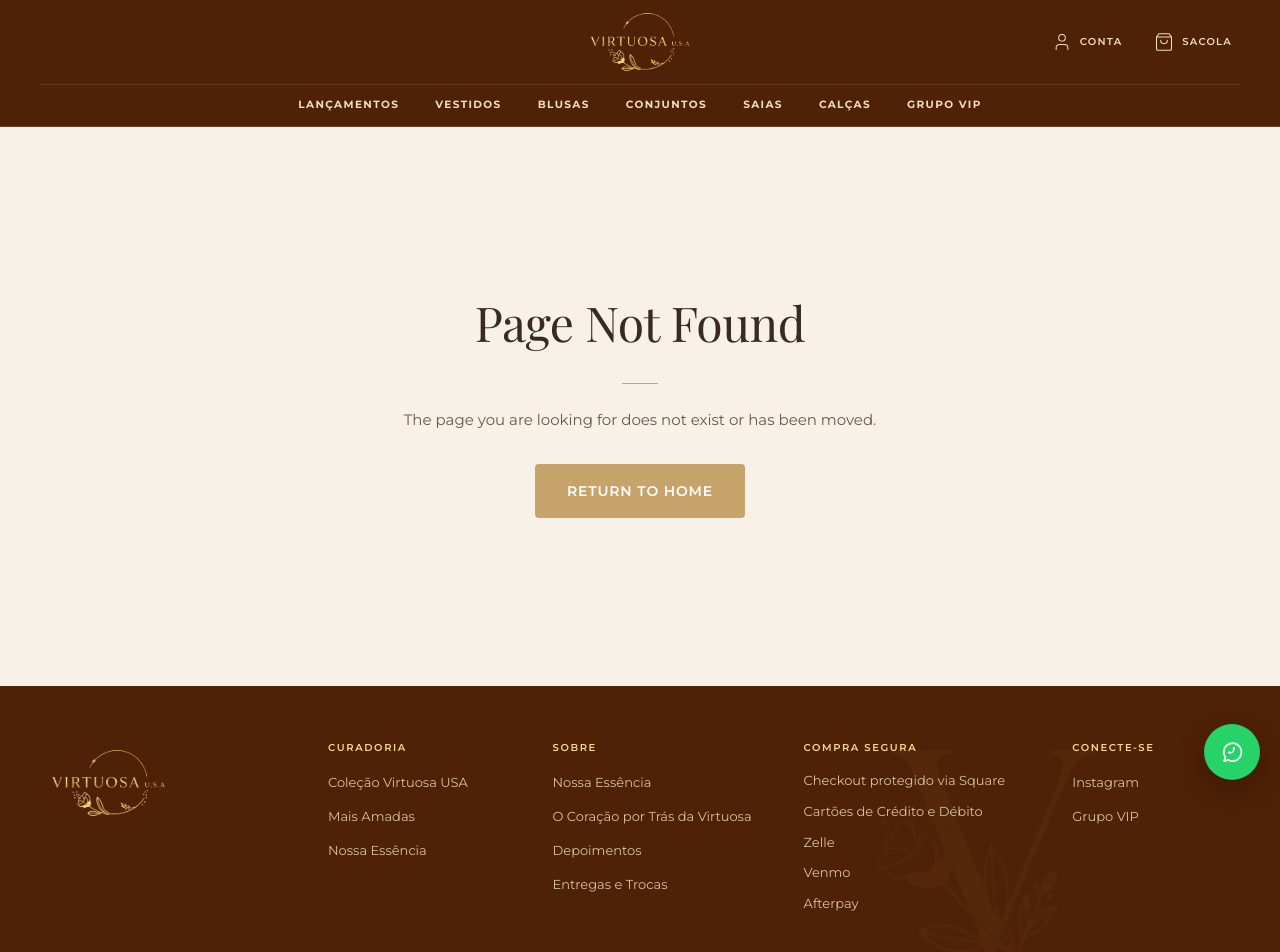
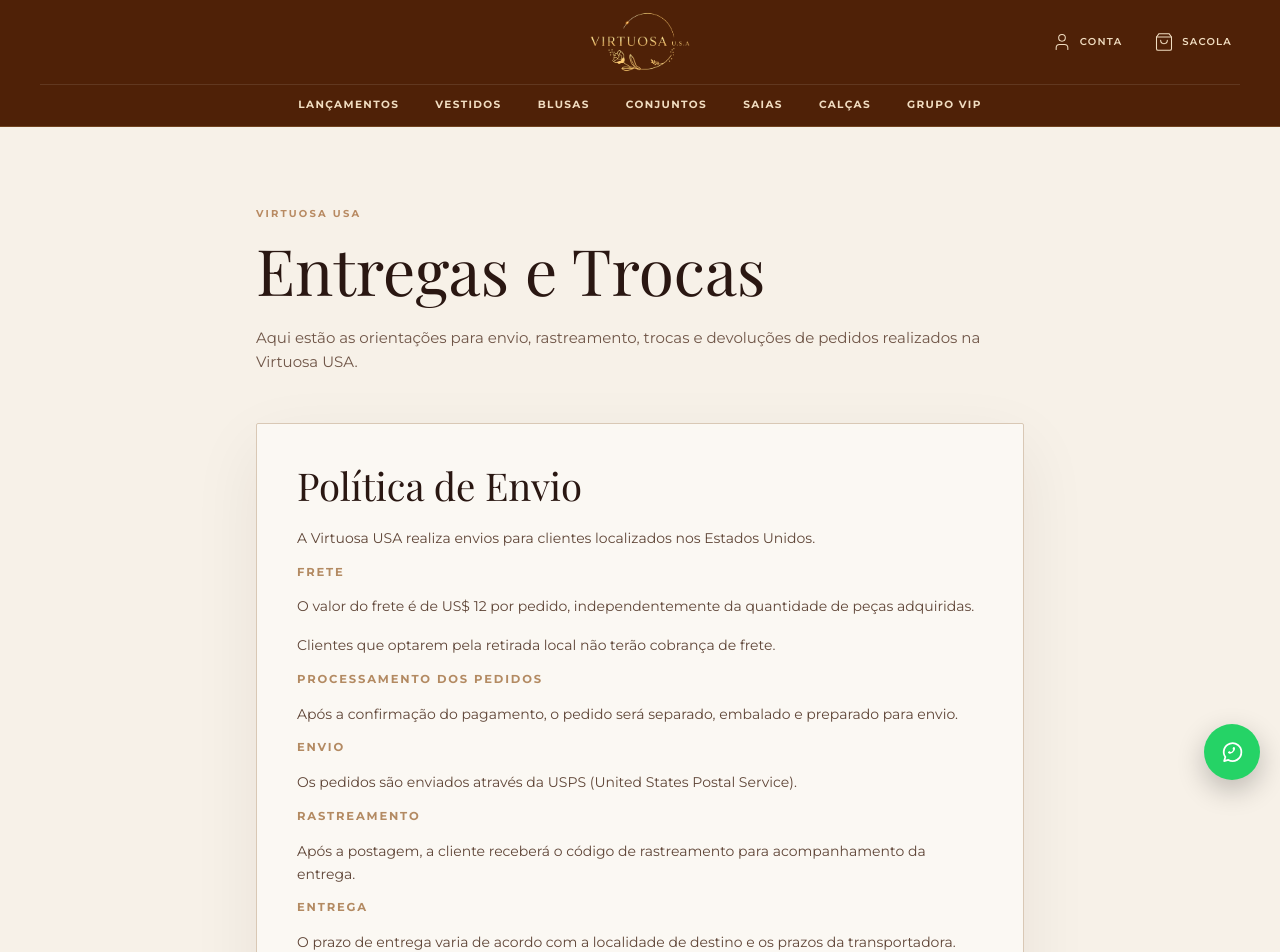
Before and after one commit to universocsdigital-wq/virtuosa-usa, a Next.js app: page /entregas-e-trocas in a window 1280 px wide. Before the commit this address had no page. Shown: the top 952 px of the page. Built offline with nearby package versions, Linux system fonts and the light colour scheme; a web font is replaced by a local one.

Commit message:
add shipping and returns policy page

```diff
--- /dev/null
+++ b/app/entregas-e-trocas/page.tsx
@@ -0,0 +1,133 @@
+import type { Metadata } from "next";
+import Link from "next/link";
+import { Navbar } from "@/components/layout/Navbar";
+import { Footer } from "@/components/layout/Footer";
+
+export const metadata: Metadata = {
+  title: "Entregas e Trocas | Virtuosa USA",
+  description: "Política de envio, trocas e devoluções da Virtuosa USA.",
+};
+
+export default function ShippingAndReturnsPage() {
+  return (
+    <>
+      <Navbar />
+      <main className="bg-[#F7F1E8]">
+        <section className="container-virtuosa py-14 lg:py-20">
+          <div className="mx-auto max-w-3xl">
+            <p className="mb-4 font-sans text-[10px] font-bold uppercase tracking-[0.22em] text-[#B88A62]">
+              Virtuosa USA
+            </p>
+            <h1 className="font-serif text-[#2A1712]" style={{ fontSize: "clamp(2.5rem, 5vw, 4.35rem)", lineHeight: 1 }}>
+              Entregas e Trocas
+            </h1>
+            <p className="mt-6 font-sans text-[15px] leading-relaxed text-[#6F5547]">
+              Aqui estão as orientações para envio, rastreamento, trocas e devoluções de pedidos realizados na Virtuosa USA.
+            </p>
+
+            <div className="mt-12 space-y-12 rounded-[2px] border border-[#D9C8B5] bg-white/45 p-7 shadow-[0_24px_70px_rgba(42,23,18,0.07)] lg:p-10">
+              <PolicySection title="Política de Envio">
+                <p>A Virtuosa USA realiza envios para clientes localizados nos Estados Unidos.</p>
+
+                <h2>Frete</h2>
+                <p>O valor do frete é de US$ 12 por pedido, independentemente da quantidade de peças adquiridas.</p>
+                <p>Clientes que optarem pela retirada local não terão cobrança de frete.</p>
+
+                <h2>Processamento dos Pedidos</h2>
+                <p>Após a confirmação do pagamento, o pedido será separado, embalado e preparado para envio.</p>
+
+                <h2>Envio</h2>
+                <p>Os pedidos são enviados através da USPS (United States Postal Service).</p>
+
+                <h2>Rastreamento</h2>
+                <p>Após a postagem, a cliente receberá o código de rastreamento para acompanhamento da entrega.</p>
+
+                <h2>Entrega</h2>
+                <p>O prazo de entrega varia de acordo com a localidade de destino e os prazos da transportadora.</p>
+
+                <h2>Informações de Endereço</h2>
+                <p>É responsabilidade da cliente fornecer corretamente os dados de entrega.</p>
+                <p>Caso o pedido seja devolvido por endereço incorreto ou incompleto, poderá ser necessário o pagamento de um novo frete para reenvio.</p>
+              </PolicySection>
+
+              <PolicySection title="Política de Trocas e Devoluções">
+                <p>Na Virtuosa USA, queremos que você tenha uma excelente experiência de compra. Caso seja necessário realizar uma troca ou devolução, siga as orientações abaixo.</p>
+
+                <h2>Prazo para Solicitação</h2>
+                <p>A solicitação de troca ou devolução deve ser realizada em até 7 dias corridos após o recebimento do pedido.</p>
+
+                <h2>Como Solicitar uma Troca ou Devolução</h2>
+                <p>Para iniciar o processo, entre em contato com nossa equipe através do WhatsApp:</p>
+                <p>
+                  <Link href="https://wa.me/17742043628" target="_blank" rel="noopener noreferrer" className="font-semibold text-[#4F2107] underline underline-offset-4">
+                    +1 (774) 204-3628
+                  </Link>
+                </p>
+                <p>Informe:</p>
+                <ul>
+                  <li>Nome completo;</li>
+                  <li>Número do pedido;</li>
+                  <li>Produto que deseja trocar ou devolver;</li>
+                  <li>Motivo da solicitação.</li>
+                </ul>
+                <p>Após o recebimento da solicitação, nossa equipe realizará a análise e retornará em até 7 dias corridos com as orientações para continuidade do processo.</p>
+
+                <h2>Condições para Aprovação</h2>
+                <p>Para ser elegível à troca ou devolução, o produto deverá:</p>
+                <ul>
+                  <li>Estar sem sinais de uso;</li>
+                  <li>Estar sem manchas, odores ou alterações;</li>
+                  <li>Possuir etiquetas originais;</li>
+                  <li>Ser devolvido nas mesmas condições em que foi recebido.</li>
+                </ul>
+                <p>Produtos que não atenderem a essas condições poderão ter a solicitação recusada.</p>
+
+                <h2>Frete de Devolução</h2>
+                <p>O custo do envio da peça para troca ou devolução é de responsabilidade da cliente.</p>
+                <p>Em casos de defeito de fabricação ou erro no envio do pedido, a Virtuosa USA assumirá os custos necessários para a correção da ocorrência.</p>
+
+                <h2>Produtos Não Elegíveis</h2>
+                <p>Não aceitamos trocas ou devoluções de:</p>
+                <ul>
+                  <li>Produtos em promoção ou liquidação;</li>
+                  <li>Últimas unidades adquiridas em lives;</li>
+                  <li>Produtos com sinais de uso;</li>
+                  <li>Produtos sem etiqueta original.</li>
+                </ul>
+
+                <h2>Opções Disponíveis</h2>
+                <p>Após o recebimento e aprovação do produto devolvido, a cliente poderá optar por:</p>
+                <ul>
+                  <li>Troca por outro tamanho do mesmo produto, quando disponível;</li>
+                  <li>Troca por outro produto disponível na loja;</li>
+                  <li>Crédito em loja correspondente ao valor pago pelo produto.</li>
+                </ul>
+
+                <h2>Crédito em Loja</h2>
+                <p>Caso não haja disponibilidade do tamanho ou produto desejado, será disponibilizado crédito em loja correspondente ao valor pago pelo item devolvido.</p>
+                <p>O crédito poderá ser utilizado em futuras compras na Virtuosa USA.</p>
+
+                <h2>Reembolso</h2>
+                <p>Não realizamos reembolso em dinheiro para pedidos entregues corretamente e sem defeitos. Nestes casos, a devolução será realizada exclusivamente por meio de troca ou crédito em loja.</p>
+              </PolicySection>
+            </div>
+          </div>
+        </section>
+      </main>
+      <Footer />
+    </>
+  );
+}
+
+function PolicySection({ title, children }: { title: string; children: React.ReactNode }) {
+  return (
+    <section className="policy-content">
+      <h2 className="mb-5 font-serif text-[#2A1712]" style={{ fontSize: "clamp(1.8rem, 3vw, 2.45rem)", lineHeight: 1.12 }}>
+        {title}
+      </h2>
+      <div className="space-y-4 font-sans text-[14px] leading-relaxed text-[#5F4537]">
+        {children}
+      </div>
+    </section>
+  );
+}
--- a/app/globals.css
+++ b/app/globals.css
@@ -646,3 +646,23 @@
   background-size: contain;
   background-position: center left;
 }
+
+
+.policy-content h2:not(:first-child) {
+  margin-top: 1.65rem;
+  font-family: var(--font-montserrat);
+  font-size: 0.72rem;
+  font-weight: 700;
+  letter-spacing: 0.16em;
+  text-transform: uppercase;
+  color: var(--color-camel);
+}
+
+.policy-content ul {
+  margin-left: 1.1rem;
+  list-style: disc;
+}
+
+.policy-content li + li {
+  margin-top: 0.35rem;
+}
--- a/components/home/NewsletterSection.tsx
+++ b/components/home/NewsletterSection.tsx
@@ -22,7 +22,7 @@ export function NewsletterSection() {
             href="https://wa.me/c/17742043628"
             target="_blank"
             rel="noopener noreferrer"
-            className="brand-logo-reference brand-logo-reference--footer relative mx-auto mb-5 block h-[74px] w-[230px] translate-x-3 overflow-visible opacity-100 transition-transform hover:-translate-y-0.5 lg:h-[84px] lg:w-[260px] lg:translate-x-5"
+            className="brand-logo-reference brand-logo-reference--footer relative mx-auto mb-5 block h-[74px] w-[230px] translate-x-1 overflow-visible opacity-100 transition-transform hover:-translate-y-0.5 lg:h-[84px] lg:w-[260px] lg:translate-x-2"
             aria-label="Entrar no Grupo VIP"
           />
 
--- a/components/layout/Footer.tsx
+++ b/components/layout/Footer.tsx
@@ -7,10 +7,9 @@ const curationLinks = [
 ];
 
 const aboutLinks = [
-  { label: "Nossa Essência", href: "/#manifesto" },
   { label: "O Coração por Trás da Virtuosa", href: "/#elaine-soares" },
   { label: "Depoimentos", href: "/#reviews" },
-  { label: "Entregas e Trocas", href: "/#trust-bar" },
+  { label: "Entregas e Trocas", href: "/entregas-e-trocas" },
 ];
 
 const socialLinks = [
```
